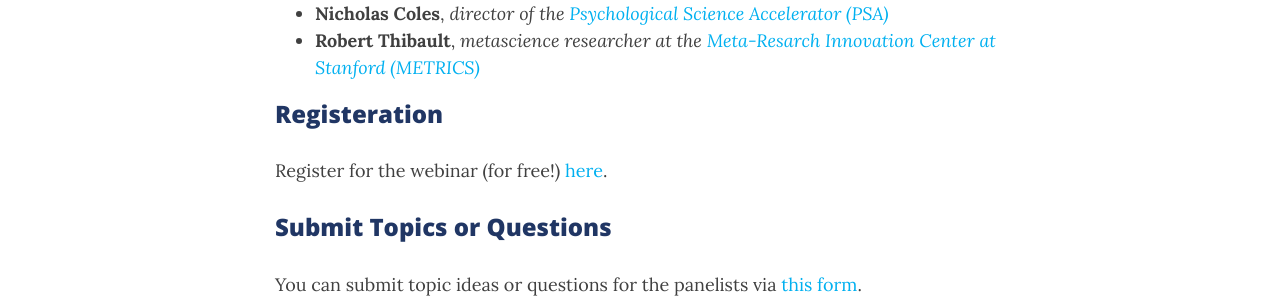
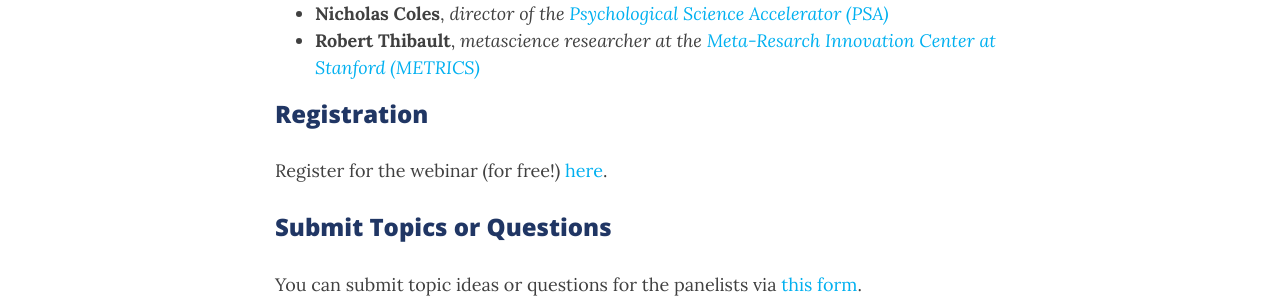
Before and after one commit to heidibaum/bigteamsciencelab.github.io, a Jekyll site: the page built from events.md, in a window 1280 px wide and 900 px high, scrolled down 1058 px. Shown: the part 163-461 px from the top of the window. Built offline with Jekyll 4.4.1, drawn with Linux system fonts in a browser that asks for light colours; nearby versions of some CDN libraries; comment, search, counter and statistics services are not loaded.

Commit message:
Update events.md

```diff
--- a/events.md
+++ b/events.md
@@ -20,7 +20,7 @@ The rise of big team science (Coles et al. 2022) has vitalized conversations abo
 * **Robert Thibault**, *metascience researcher at the [Meta-Resarch Innovation Center at Stanford (METRICS)](https://metrics.stanford.edu/)*
 
 
-### Registeration
+### Registration
 
 Register for the webinar (for free!) [here](https://stanford.zoom.us/webinar/register/WN_ulIv4RL6ReKuSo4vf90a8g).
 
```
